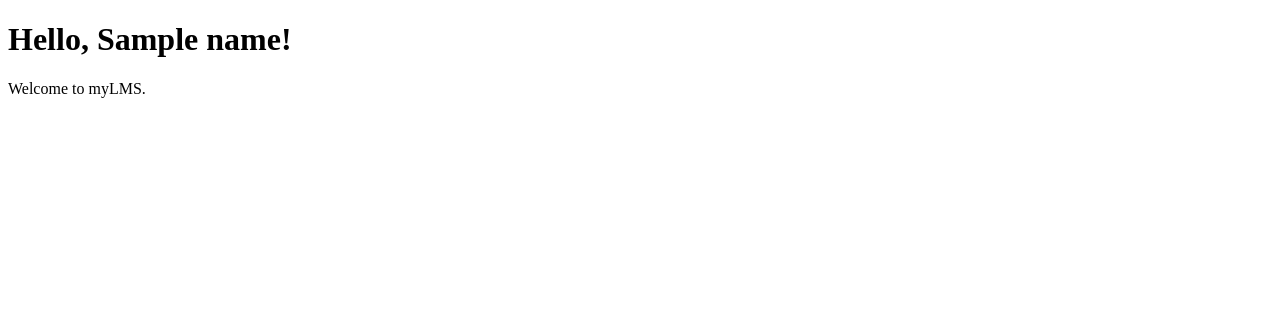
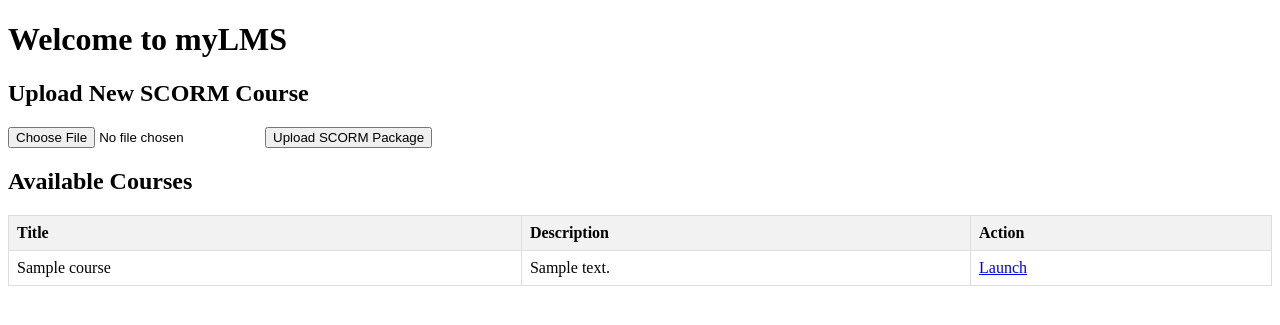
Before and after one commit to donalmacanri/rustici-engine-docker, a Python web app: template my-lms/templates/index.html in a window 1280 px wide. Shown: the top 325 px of the page. Run offline with Jinja, Linux system fonts and the light colour scheme; the template is opened without the code that fills it: most values are stand-ins (such as "Sample title", 1, 10 or a date in 2020).

Commit message:
feat: Add course listing and SCORM upload functionality

```diff
--- a/my-lms/templates/index.html
+++ b/my-lms/templates/index.html
@@ -3,10 +3,49 @@
 <head>
     <meta charset="UTF-8">
     <meta name="viewport" content="width=device-width, initial-scale=1.0">
-    <title>Welcome to myLMS</title>
+    <title>myLMS - Course Catalog</title>
+    <style>
+        table {
+            border-collapse: collapse;
+            width: 100%;
+        }
+        th, td {
+            border: 1px solid #ddd;
+            padding: 8px;
+            text-align: left;
+        }
+        th {
+            background-color: #f2f2f2;
+        }
+    </style>
 </head>
 <body>
-    <h1>Hello, {{ name }}!</h1>
-    <p>Welcome to myLMS.</p>
+    <h1>Welcome to myLMS</h1>
+
+    <h2>Upload New SCORM Course</h2>
+    <form action="/upload" method="post" enctype="multipart/form-data">
+        <input type="file" name="scorm_package" accept=".zip">
+        <input type="submit" value="Upload SCORM Package">
+    </form>
+
+    <h2>Available Courses</h2>
+    <table>
+        <thead>
+            <tr>
+                <th>Title</th>
+                <th>Description</th>
+                <th>Action</th>
+            </tr>
+        </thead>
+        <tbody>
+            {% for course in courses %}
+            <tr>
+                <td>{{ course.title }}</td>
+                <td>{{ course.description }}</td>
+                <td><a href="/launch/{{ course.id }}">Launch</a></td>
+            </tr>
+            {% endfor %}
+        </tbody>
+    </table>
 </body>
 </html>
```
Also changed, not shown: my-lms/server.py (+40 -3 lines).
